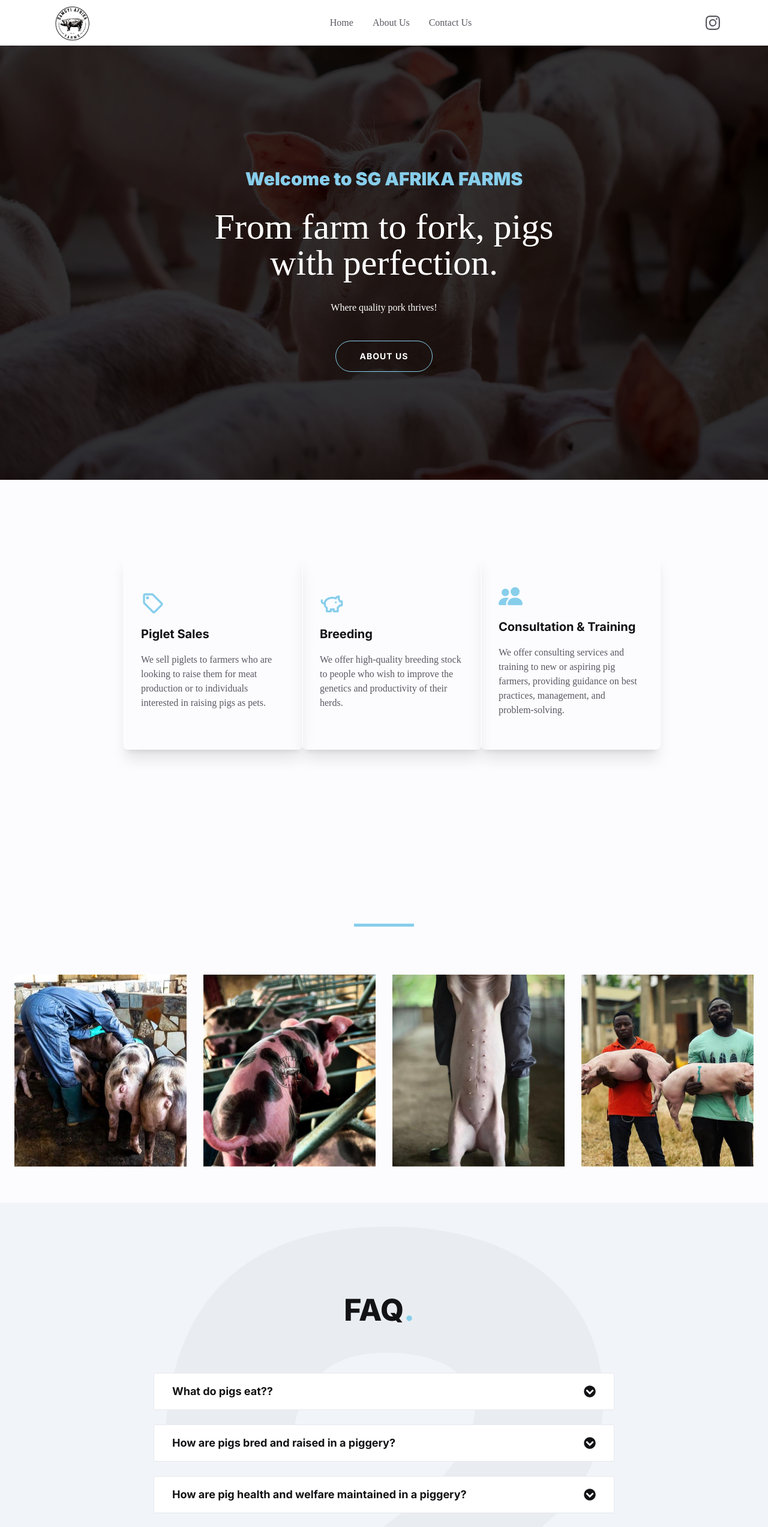
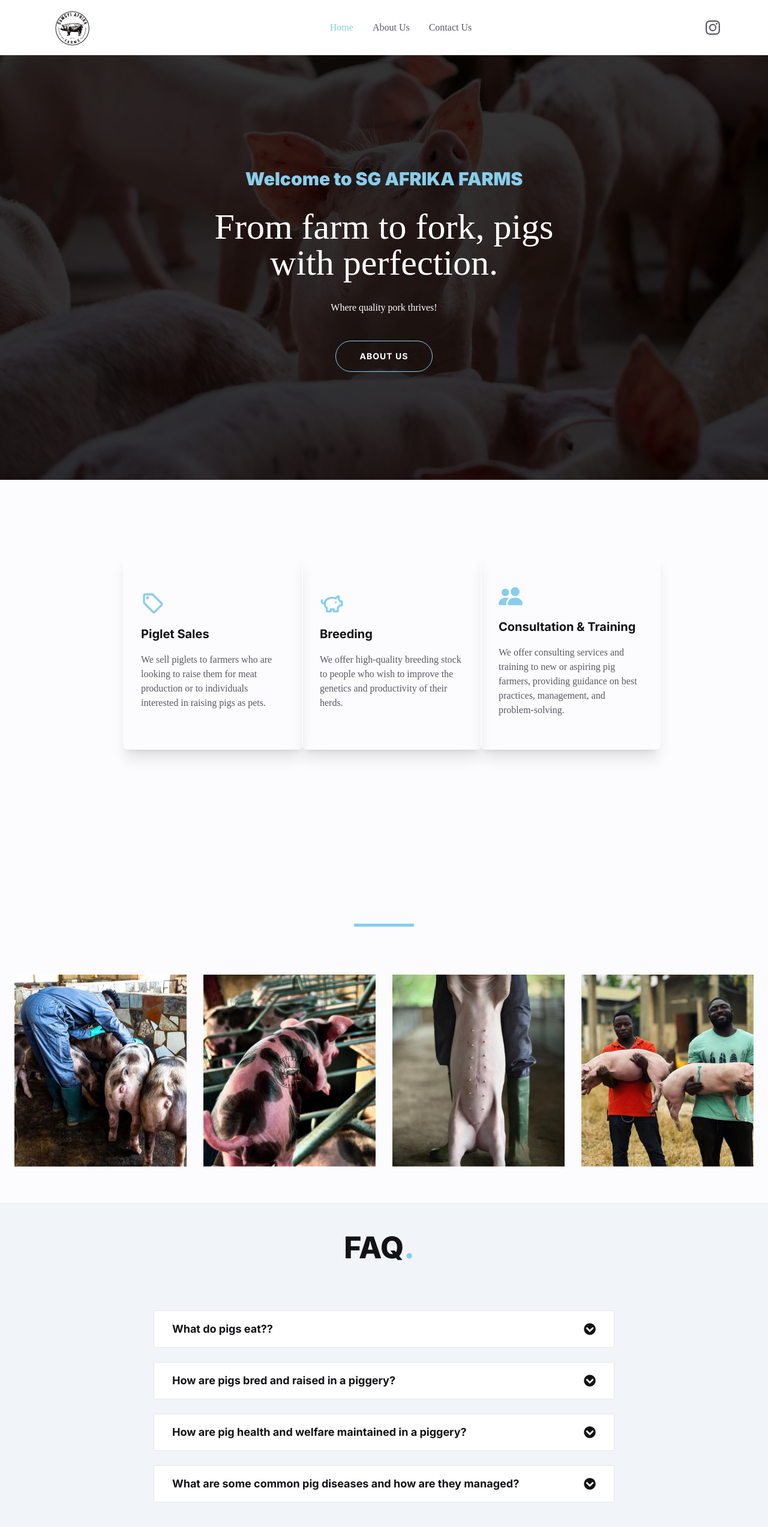
Before and after one commit to ranselorm/piggery, a React (Create React App) app: page / in a window 1280 px wide. Shown: the top 2546 px of the page at 60% size. Built offline with nearby package versions, Linux system fonts and the light colour scheme.

Commit message:
Optimize code for production

```diff
--- a/src/App.js
+++ b/src/App.js
@@ -23,8 +23,6 @@ const App = () => {
         <Route path="/about" element={<About />} />
         <Route path="/contact" element={<Contact />} />
       </Routes>
-
-      {/* <Faq /> */}
     </div>
   );
 };
--- a/src/components/Faq.jsx
+++ b/src/components/Faq.jsx
@@ -5,9 +5,9 @@ const Faq = () => {
   const { icon, title, accordions } = faq;
 
   return (
-    <section className="section mt-[5px] lg:-mt-[120px] bg-slate-100 py-[30px] mb-[100px] ">
-      <div className="max-w-[768px] mx-auto lg:bg-faq bg-no-repeat bg-custom bg-center lg:pt-6 lg:h-[1120px]">
-        <div className="section-title-group justify-center -space-x-4 lg:max-w-[540px] mx-auto px-4 lg:px-0">
+    <section className="section mt-[5px] lg:-mt-[120px] bg-slate-100 py-[50px] mb-[100px] ">
+      <div className="max-w-[768px] mx-auto">
+        <div className="section-title-group justify-center -space-x-4 lg:max-w-[540px] mx-auto px-4 lg:px-0 lg:-mt-[100px] -mt-0">
           <img src={icon} alt="faq" className="lg:hidden" />
           <h2 className="h2 section-title lg:mt-[100px]">
             {title}
--- a/src/components/Header.jsx
+++ b/src/components/Header.jsx
@@ -19,19 +19,17 @@ const Header = () => {
   return (
     <header
       className={`
-       fixed z-30 right-0 left-0 flex max-w-[1440px] mx-auto justify-between items-center px-[20px] lg:px-[80px] bg-white mb-[300px]`}
+       fixed z-30 right-0 left-0 flex max-w-[1440px] mx-auto justify-between items-center px-[20px] lg:px-[80px] bg-white mb-[300px] py-[8px]`}
     >
-      <Link to="/" className="transition-all duration-300">
+      <Link to="/">
         <img src={logo} alt="logo" className="w-[80px]" />
-
-        {/* <img src={logo} alt="logo" className="w-[80px]" /> */}
       </Link>
       <Nav />
 
-      <Link to={"/"}>
-        <BsInstagram
-          className={`text-primary-200" : "text-primary-200 text-2xl hidden lg:flex cursor-pointer`}
-        />
+      <Link
+        to={"https://www.instagram.com/sgafrika/?igshid=Y2I2MzMwZWM3ZA%3D%3D"}
+      >
+        <BsInstagram className={`text-2xl hidden lg:flex cursor-pointer`} />
       </Link>
 
       <div
@@ -45,7 +43,7 @@ const Header = () => {
         )}
       </div>
 
-      <NavMobile navMobile={navMobile} />
+      <NavMobile navMobile={navMobile} setNavMobile={setNavMobile} />
     </header>
   );
 };
--- a/src/components/Nav.jsx
+++ b/src/components/Nav.jsx
@@ -2,12 +2,17 @@ import { nav } from "../data";
 import { NavLink } from "react-router-dom";
 
 const Nav = () => {
-  const pathname = window.location.pathname;
+  const activeLink = "text-primary-200 transition-all duration-300";
+  const normalLink = "";
   return (
     <nav className="hidden lg:flex">
       <ul className="flex justify-center items-center w-full h-full gap-8">
         {nav.map((item, index) => (
-          <NavLink to={item.href} key={index}>
+          <NavLink
+            to={item.href}
+            key={index}
+            className={({ isActive }) => (isActive ? activeLink : normalLink)}
+          >
             {item.name}
           </NavLink>
         ))}
--- a/src/components/NavMobile.jsx
+++ b/src/components/NavMobile.jsx
@@ -1,16 +1,17 @@
+import { Link } from "react-router-dom";
 import { nav } from "../data";
 
-const NavMobile = ({ navMobile }) => {
+const NavMobile = ({ navMobile, setNavMobile }) => {
   return (
     <nav
       className={`${
-        navMobile ? "min-h-full" : "min-h-0"
-      } lg:hidden w-full bg-neutral-500 fixed top-0 right-0 left-0 bottom-12 overflow-hidden -z-10 transition-all h-0`}
+        navMobile ? "min-w-[60%]" : "min-w-0"
+      } lg:hidden h-full bg-neutral-500 fixed top-0 right-0 bottom-12 overflow-hidden -z-10 transition-all duration-300 w-0`}
     >
       <ul className="flex flex-col justify-center items-center w-full h-full gap-8">
         {nav.map((item, index) => (
           <li className="text-white text-body-md" key={index}>
-            <a href={item.href}>{item.name}</a>
+            <Link to={item.href}>{item.name}</Link>
           </li>
         ))}
       </ul>
--- a/src/components/Services.jsx
+++ b/src/components/Services.jsx
@@ -9,7 +9,7 @@ const Services = () => {
         {/* wrapper */}
         <div className="grid grid-rows-3 lg:grid-cols-3 gap-6 justify-center items-center lg:px-[70px] px-0 -mt-[50px] lg:-mt-[30px]">
           <div
-            className="w-[370px] lg:w-[300px] h-[330px] rounded-lg px-[30px] flex flex-col justify-center items-start gap-y-4 lg:shadow-xl shadow-lg"
+            className="w-[370px] lg:w-[300px] h-[330px] rounded-lg px-[30px] flex flex-col justify-center items-start gap-y-4 lg:shadow-xl shadow-4xl"
             data-aos="fade-up"
             data-aos-delay="200"
           >
@@ -23,7 +23,7 @@ const Services = () => {
           <div
             className="w-[370px] lg:w-[300px] h-[330px] rounded-lg px-[30px] flex flex-col justify-center items-start gap-y-4 lg:shadow-xl shadow-lg"
             data-aos="fade-up"
-            data-aos-delay="300"
+            data-aos-delay="400"
           >
             <LuPiggyBank className="text-[40px] text-[#87CEEB]  font-bold" />
             <h5 className="font-bold text-[20px]">Breeding</h5>
@@ -35,7 +35,7 @@ const Services = () => {
           <div
             className="w-[370px] lg:w-[300px] h-[330px] rounded-lg px-[30px] flex flex-col justify-center items-start gap-y-4 lg:shadow-xl shadow-lg"
             data-aos="fade-up"
-            data-aos-delay="400"
+            data-aos-delay="600"
           >
             <BsPeopleFill className="text-[40px] text-[#87CEEB]  font-bold" />
             <h5 className="font-bold text-[20px]">Consultation & Training</h5>
--- a/src/pages/About.jsx
+++ b/src/pages/About.jsx
@@ -39,7 +39,7 @@ const About = () => {
             Thank you for choosing SG AFRIKA FARMS. We look forward to serving
             you and being a part of your delightful dining experiences.
             <Link to="/contact">
-              <button className="btn btn-sm lg:btn-lg btn-secondary rounded-[50px] hover:bg-neutral-500 hover:text-white transition-all duration-300 mt-10 ">
+              <button className="btn btn-sm lg:btn-lg btn-secondary rounded-[50px] hover:bg-neutral-500 hover:text-white transition-all duration-300 mt-10 hidden lg:flex">
                 Contact us
               </button>
             </Link>
--- a/tailwind.config.js
+++ b/tailwind.config.js
@@ -40,7 +40,7 @@ module.exports = {
         auto: "auto",
         cover: "cover",
         contain: "contain",
-        custom: "95%",
+        custom: "50%",
       },
     },
   },
```
Also changed, not shown: 13 other files (tests, documents, lock files or other folders).
